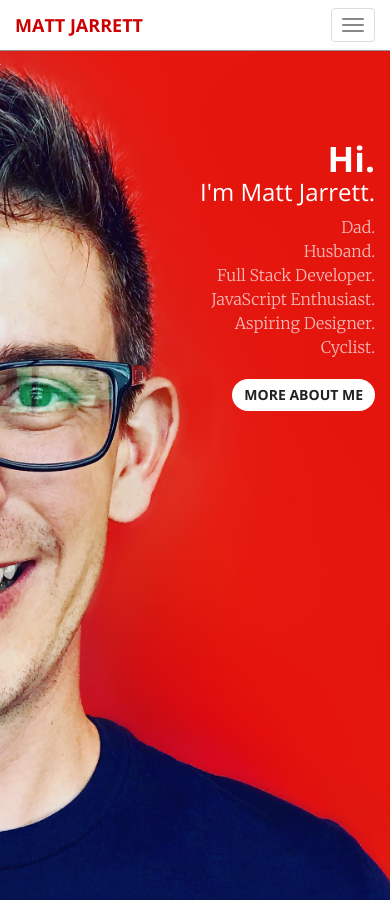
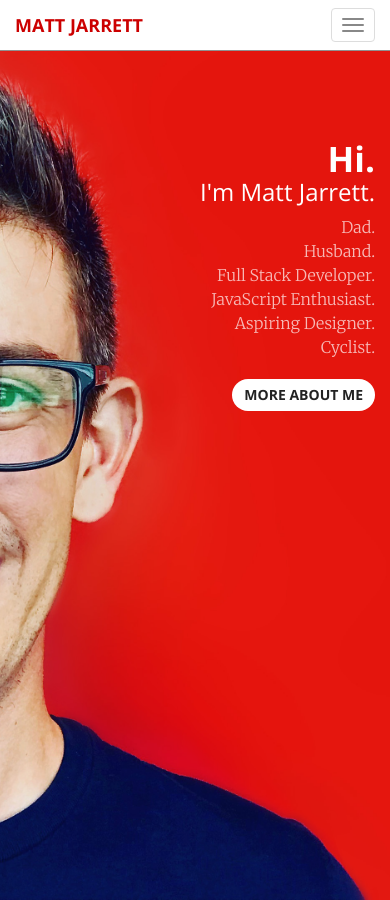
Before and after one commit to cujarrett/cujarrett.github.io, a Jekyll site: the page built from index.html, in a window 390 px wide and 900 px high. Built offline with Jekyll 4.4.1, drawn with Linux system fonts in a browser that asks for light colours; Markdown is read by kramdown in place of the engine named in the settings.

Commit message:
Moves header background over for mobile

```diff
--- a/_sass/_base.scss
+++ b/_sass/_base.scss
@@ -485,6 +485,6 @@ body {
 
 @media only screen and (max-width: 1026px) {
   #conditional-background-offset {
-    background-position: 70%;
+    background-position: 73%;
   }
 }
```
